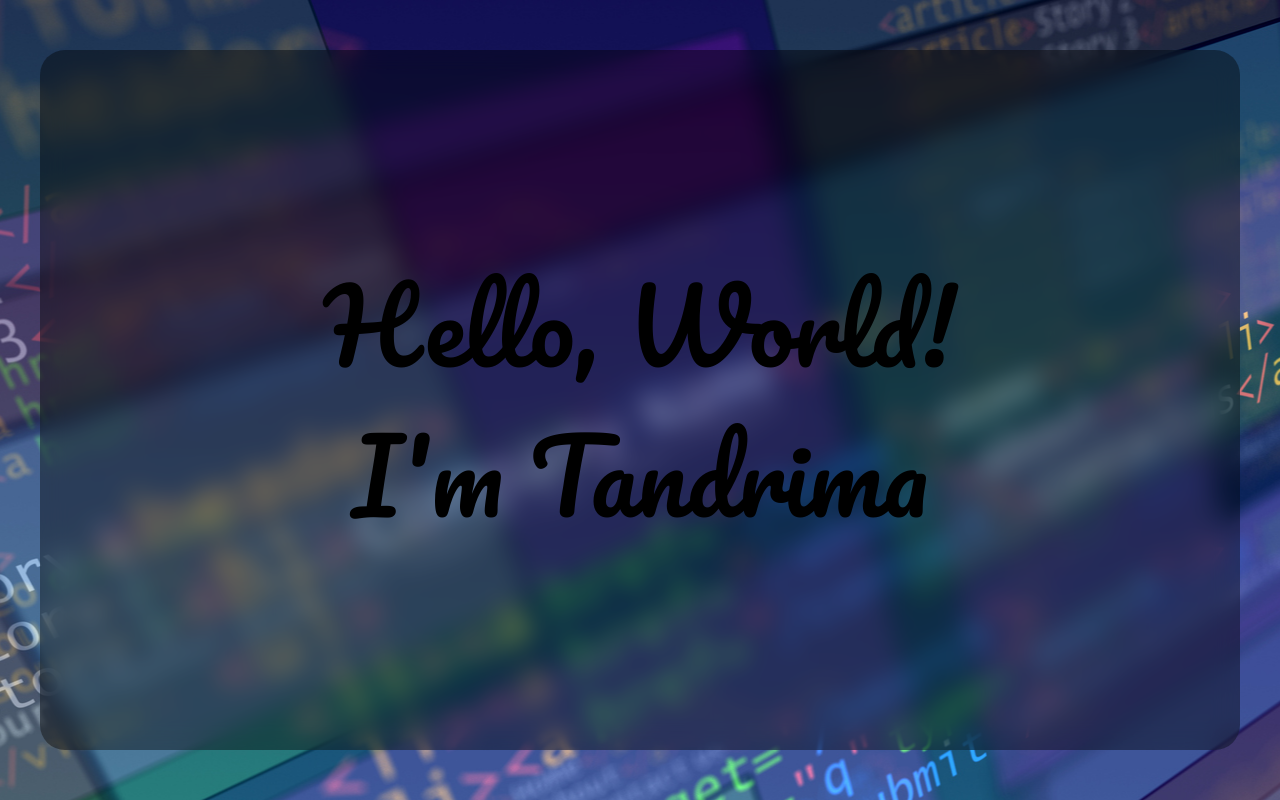
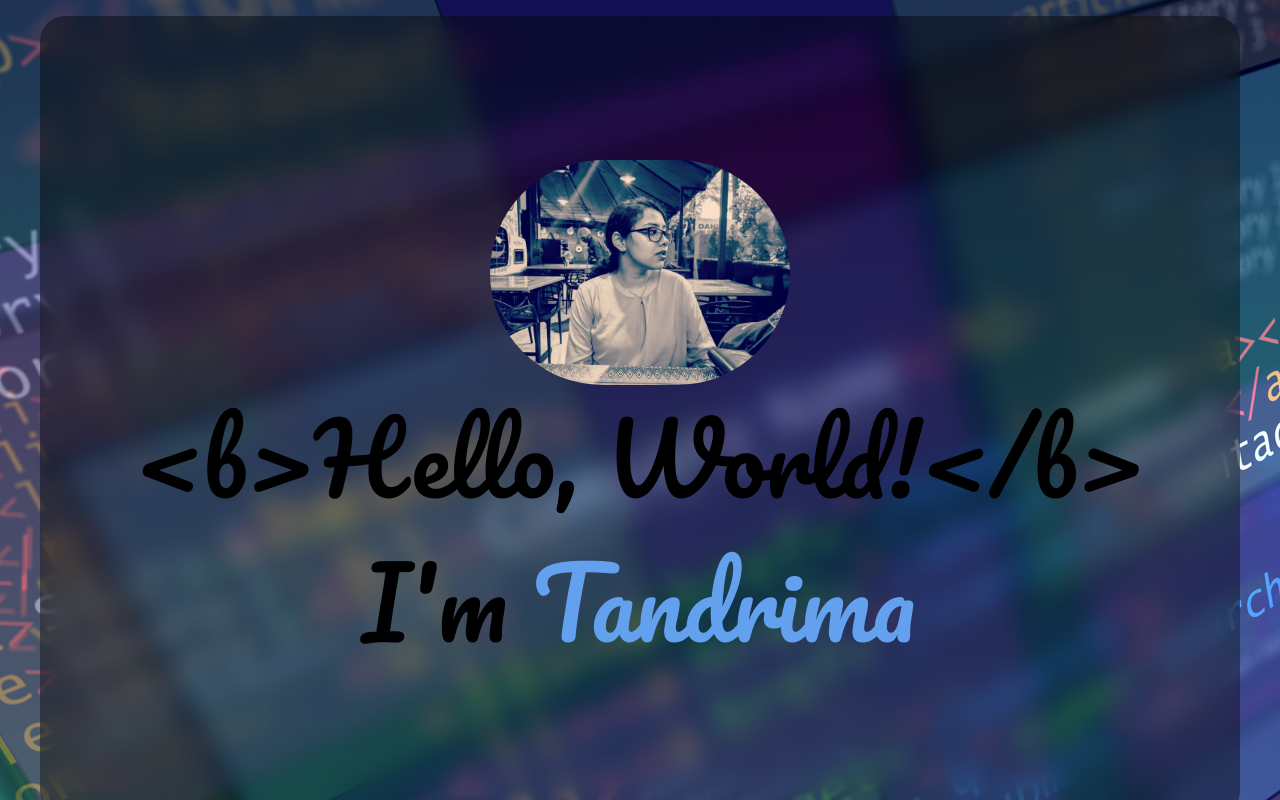
Before and after one commit to tandrimab/my-profile, a Next.js app: page / in a window 1280 px wide. Built offline with nearby package versions, Linux system fonts and the light colour scheme.

Commit message:
Implementation of Intro section with animation

```diff
--- a/app/globals.css
+++ b/app/globals.css
@@ -32,4 +32,32 @@
   .text-balance {
     text-wrap: balance;
   }
+  .wrapper {
+    height: 100vh;
+    /*This part is important for centering*/
+    display: grid;
+    place-items: center;
+    overflow: hidden;
+  }
+
+  .typing {
+    width: 11ch;
+    animation: typing 3s steps(22), blink .5s step-end infinite alternate;
+    white-space: nowrap;
+    overflow: hidden;
+    border-right: 3px solid;
+    /* font-size: 2em; */
+  }
+
+  @keyframes typing {
+    from {
+      width: 0
+    }
+  }
+
+  @keyframes blink {
+    50% {
+      border-color: transparent
+    }
+  }
 }
--- a/components/ui/Intro.jsx
+++ b/components/ui/Intro.jsx
@@ -1,3 +1,5 @@
+import Image from "next/image";
+
 export default function Intro() {
   return (
     <div className="overflow-hidden h-[100vh]">
@@ -5,9 +7,17 @@ export default function Intro() {
         className="h-full w-full animate-bgAnimate content-center text-center bg-repeat-x backdrop-blur-sm"
         style={{ backgroundImage: "url('/assets/background/bg_top2.jpg')" }}
       >
-        <div className="text-[100px] content-center text-center h-[700px] max-w-[1200px] bg-[rgba(0,0,0,0.4)] mx-auto p-12 backdrop-blur-md rounded-[25px]">
-          <p>Hello, World!</p>
-          <p>I'm Tandrima</p>
+        <div className=" content-center text-center h-max max-w-[1200px] bg-[rgba(0,0,0,0.4)] lg:mx-auto backdrop-blur-md rounded-[25px] wrapper sm:m-4 p-16">
+            <Image
+                src="/assets/images/profile_pic.jpg"
+                width={300}
+                height={300}
+                className="rounded-full"
+            />
+          <div className="text-nowrap lg:text-[6rem] sm:text-[4rem]">{"<b>"}Hello, World!{"</b>"}</div>
+          <div className="typing lg:text-[6rem] sm:text-[4rem] md:text-[4rem]">
+            I'm <span className="text-blueText">Tandrima</span>
+          </div>
         </div>
       </div>
     </div>
--- a/tailwind.config.js
+++ b/tailwind.config.js
@@ -10,6 +10,7 @@ module.exports = {
       backgroundImage: {},
       colors: {
         jetBlack: "#121212",
+        blueText: "#63A1EF"
       },
       keyframes:{
         animatedBackground: {
@@ -19,10 +20,37 @@ module.exports = {
           "100%": {
             backgroundPosition: "100% 0"
           }
+        },
+        textTyping: {
+          "10%,15%,30%,35%,50%,55%,70%,75%,90%,95%": {
+            width: "0%"
+          },
+          "5%,20%,25%,40%,45%,60%,65%,80%,85%": {
+            width: "calc(100% + 8px)"
+          }
+        },
+        cursorBlink: {
+          "0%": {
+            cursorColor: 'transparent'
+          },
+          "100%": {
+            cursorColor: '#63a1ef'
+          }
+        },
+        changeWord: {
+          "0%,50%": {
+            content: "Software Developer"
+          },
+          "51%,100%": {
+            content: "Frontend Developer"
+          }
         }
       },
       animation: {
-        bgAnimate: 'animatedBackground 20s linear infinite'
+        bgAnimate: 'animatedBackground 20s linear infinite',
+        textyping: 'cursorBlink 0.8s infinite, textTyping 10s steps(14) infinite',
+        changeWord: 'changeWord 5s linear infinite',
+        cursorBlink: ''
       }
     },
   },
```
Also changed, not shown: public/assets/images/profile_pic.jpg (added), public/assets/logo/profileLogo.png (added).
